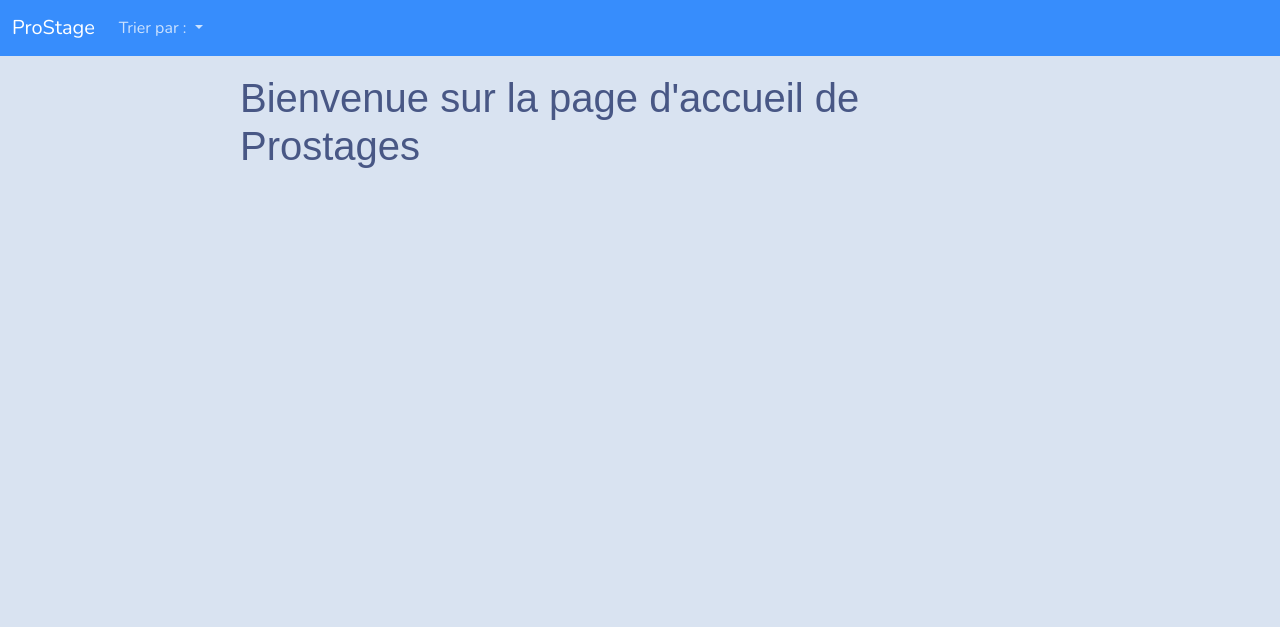
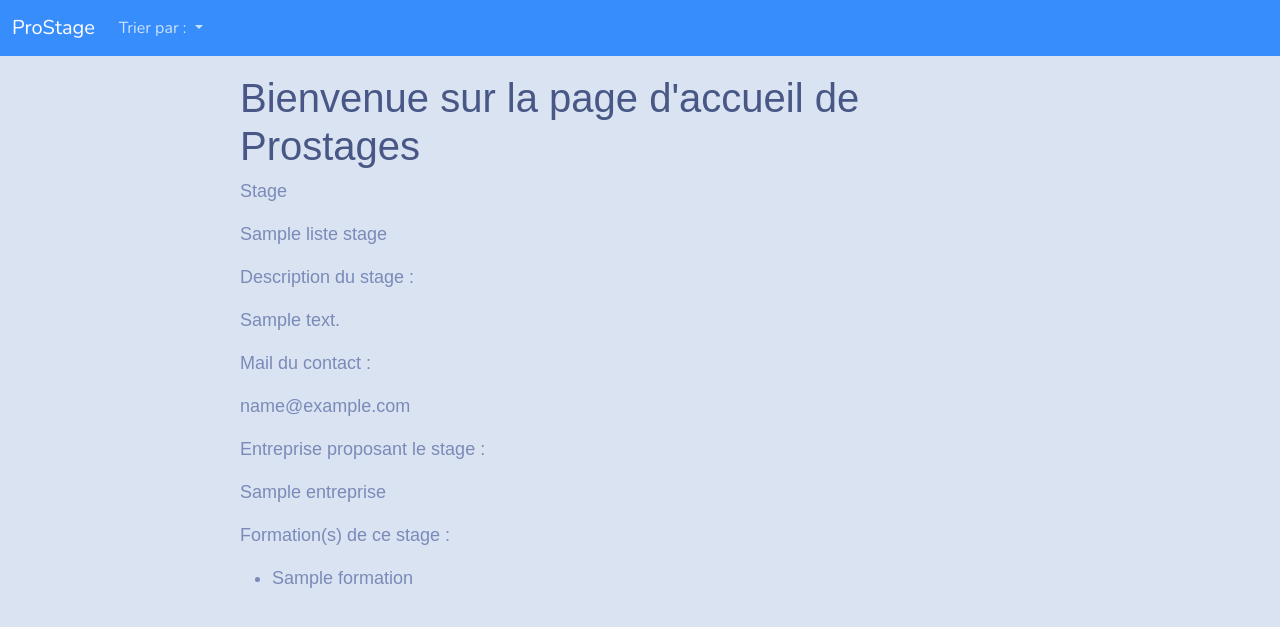
Before and after one commit to nvacher/prostages, a Symfony app: template templates/prostages/index.html.twig in a window 1280 px wide. Shown: the top 627 px of the page. Run offline with Twig, Linux system fonts and the light colour scheme; the template is opened without the code that fills it: most values are stand-ins (such as "Sample title", 1, 10 or a date in 2020); some libraries are stand-ins or nearby versions.

Commit message:
Mise en place de la vue de l'accueil présentant les stages (1ere version)

```diff
--- a/templates/prostages/affichageEntreprises.html.twig
+++ b/templates/prostages/affichageEntreprises.html.twig
@@ -14,7 +14,7 @@
       {{ entreprise.adresse }}
     </div>
     <div class="col">
-      Column
+
     </div>
   </div>
 </div>
--- a/templates/prostages/index.html.twig
+++ b/templates/prostages/index.html.twig
@@ -10,5 +10,21 @@
 
 <div class="example-wrapper">
     <h1>Bienvenue sur la page d'accueil de Prostages</h1>
+    {% for stage in liste_stages %}
+        <p>Stage<p>
+        <p>{{ stage.titre }}<p>
+        <p>Description du stage :<p>
+        <p>{{ stage.description }}<p>
+        <p>Mail du contact :<p>
+        <p>{{ stage.mail }}<p>
+        <p>Entreprise proposant le stage :<p>
+        <p>{{ stage.entreprise.nom }}<p>
+
+        <p>Formation(s) de ce stage :<p>
+        <ul>{% for formation in stage.formations %}
+            <li>{{ formation.nomCourt }}</li>
+        {% endfor %}
+        </ul>
+    {% endfor %}
 </div>
 {% endblock %}
```
Also changed, not shown: src/Controller/ProstagesController.php (+9 -1 lines).
